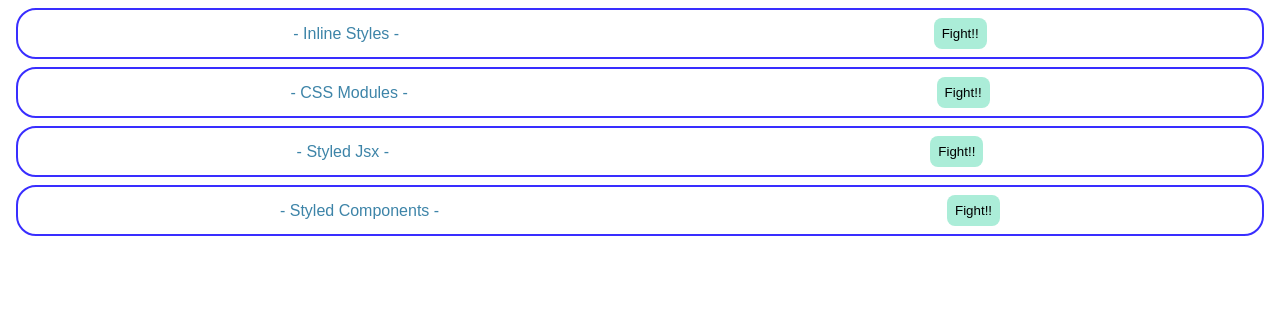
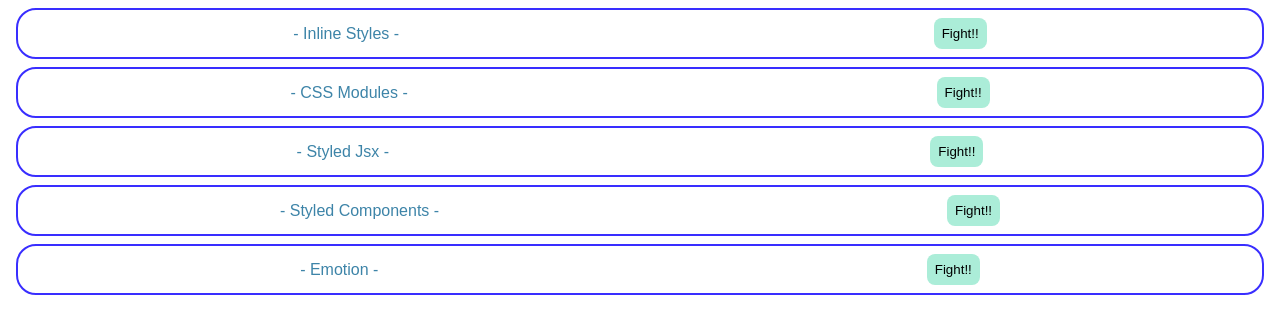
Before and after one commit to y4shiro/udemy-react-stepup, a React (Create React App) app: page / in a window 1280 px wide. Shown: the top 334 px of the page. Built offline with nearby package versions, Linux system fonts and the light colour scheme; the HTML template or start-up script is replaced by a standard one.

Commit message:
16. Emotion

```diff
--- a/package.json
+++ b/package.json
@@ -19,6 +19,8 @@
     "typescript": "^4.2.3"
   },
   "dependencies": {
+    "@emotion/react": "^11.1.5",
+    "@emotion/styled": "^11.1.5",
     "node-sass": "^5.0.0",
     "react": "^17.0.1",
     "react-dom": "^17.0.1",
--- a/src/App.js
+++ b/src/App.js
@@ -2,6 +2,7 @@
 import { CssModules } from "./components/CssModules";
 import { StyledJsx } from "./components/StyledJsx";
 import { StyledComponents } from "./components/StyledComponents";
+import { Emotion } from "./components/Emotion";
 import "./styles.css";
 
 export default function App() {
@@ -11,6 +12,7 @@
       <CssModules />
       <StyledJsx />
       <StyledComponents />
+      <Emotion />
     </div>
   );
 }
--- /dev/null
+++ b/src/components/Emotion.jsx
@@ -0,0 +1,40 @@
+/** @jsxRuntime classic */
+/** @jsx jsx */
+import { jsx, css } from "@emotion/react";
+import styled from "@emotion/styled";
+
+export const Emotion = () => {
+  const containerStyle = css`
+    border: solid 2px #392eff;
+    border-radius: 20px;
+    padding: 8px;
+    margin: 8px;
+    display: flex;
+    justify-content: space-around;
+    align-items: center;
+  `;
+
+  const titleStyle = css({
+    margin: "0",
+    color: "#3d84a8"
+  });
+
+  return (
+    <div css={containerStyle}>
+      <p css={titleStyle}>- Emotion -</p>
+      <SButton>Fight!!</SButton>
+    </div>
+  );
+};
+
+const SButton = styled.button`
+  background-color: #abedd8;
+  border: none;
+  padding: 8px;
+  border-radius: 8px;
+  &:hover {
+    background-color: #46cdcf;
+    color: #fff;
+    cursor: pointer;
+  }
+`;
```
Also changed, not shown: 1 other file (tests, documents, lock files or other folders).
